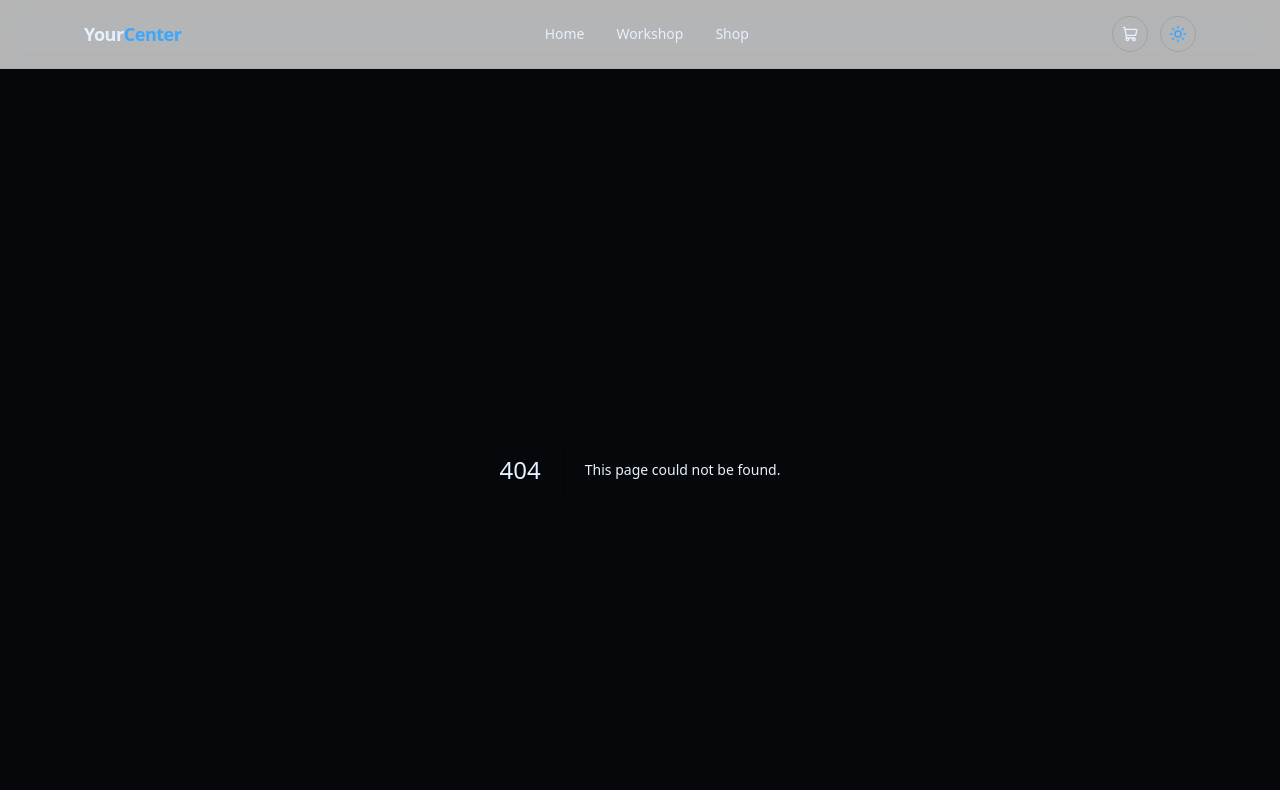
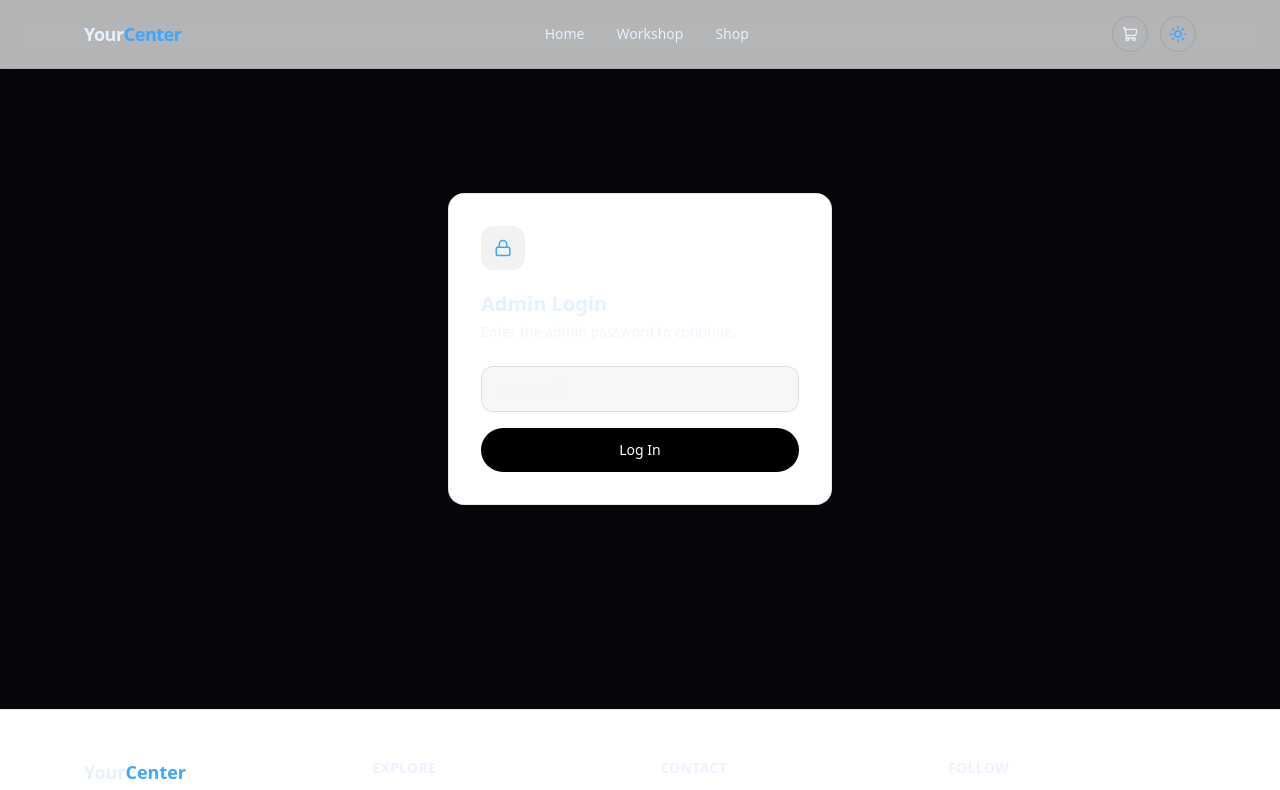
Before and after one commit to DEBOJEETDAS36/qplz, a Next.js app: page /admin/login in a window 1280 px wide. Before the commit this address had no page. Shown: the top 790 px of the page. Built offline with nearby package versions, Linux system fonts and the light colour scheme.

Commit message:
Admin dashboard added and working

```diff
--- /dev/null
+++ b/app/admin/contacts/page.tsx
@@ -0,0 +1,114 @@
+"use client";
+
+import { useEffect, useState } from "react";
+import { useRouter } from "next/navigation";
+import { Mail, Phone, LogOut, Inbox } from "lucide-react";
+
+interface Contact {
+  _id: string;
+  name: string;
+  email: string;
+  phone?: string;
+  program?: string;
+  message: string;
+  createdAt: string;
+}
+
+export default function AdminContactsPage() {
+  const [contacts, setContacts] = useState<Contact[]>([]);
+  const [loading, setLoading] = useState(true);
+  const router = useRouter();
+
+  useEffect(() => {
+    fetch("/api/contact")
+      .then((res) => res.json())
+      .then((data) => setContacts(data.contacts || []))
+      .catch((err) => console.error("Failed to load contacts:", err))
+      .finally(() => setLoading(false));
+  }, []);
+
+  const handleLogout = async () => {
+    await fetch("/api/admin/logout", { method: "POST" });
+    router.push("/admin/login");
+    router.refresh();
+  };
+
+  return (
+    <section className="px-5 py-12 md:py-16">
+      <div className="max-w-4xl mx-auto">
+        <div className="flex items-center justify-between mb-8">
+          <div>
+            <h1 className="text-2xl font-semibold tracking-tight">
+              Contact <span className="text-glow-blue">Submissions</span>
+            </h1>
+            <p className="text-sm opacity-70 mt-1">
+              {contacts.length} total submission{contacts.length !== 1 ? "s" : ""}
+            </p>
+          </div>
+          <button
+            onClick={handleLogout}
+            className="flex items-center gap-2 text-sm px-4 py-2 rounded-full
+                       border border-black/10 dark:border-white/10
+                       hover:border-red-500/40 hover:text-red-500 transition-all duration-300"
+          >
+            <LogOut size={14} />
+            Log out
+          </button>
+        </div>
+
+        {loading ? (
+          <div className="space-y-3">
+            {Array.from({ length: 4 }).map((_, i) => (
+              <div key={i} className="h-24 rounded-2xl bg-black/5 dark:bg-white/5 animate-pulse" />
+            ))}
+          </div>
+        ) : contacts.length === 0 ? (
+          <div className="text-center py-20">
+            <Inbox size={36} className="mx-auto mb-3 opacity-30" />
+            <p className="text-sm opacity-60">No submissions yet.</p>
+          </div>
+        ) : (
+          <div className="space-y-4">
+            {contacts.map((c) => (
+              <div
+                key={c._id}
+                className="p-5 rounded-2xl border border-black/10 dark:border-white/10
+                           bg-white dark:bg-white/[0.02]"
+              >
+                <div className="flex flex-wrap items-center justify-between gap-2 mb-3">
+                  <div className="flex items-center gap-2">
+                    <h3 className="font-semibold text-sm">{c.name}</h3>
+                    {c.program && (
+                      <span className="text-[10px] font-medium px-2.5 py-1 rounded-full bg-glow-blue/10 text-glow-blue">
+                        Workshop: {c.program}
+                      </span>
+                    )}
+                  </div>
+                  <span className="text-xs opacity-50">
+                    {new Date(c.createdAt).toLocaleString("en-IN", {
+                      dateStyle: "medium",
+                      timeStyle: "short",
+                    })}
+                  </span>
+                </div>
+
+                <div className="flex flex-wrap gap-4 text-xs opacity-70 mb-3">
+                  <span className="flex items-center gap-1.5">
+                    <Mail size={12} /> {c.email}
+                  </span>
+                  {c.phone && (
+                    <span className="flex items-center gap-1.5">
+                      <Phone size={12} /> {c.phone}
+                    </span>
+                  )}
+                </div>
+
+                <p className="text-sm leading-relaxed opacity-90">{c.message}</p>
+              </div>
+            ))}
+          </div>
+        )}
+      </div>
+    </section>
+  );
+}
--- /dev/null
+++ b/app/admin/login/page.tsx
@@ -0,0 +1,78 @@
+"use client";
+
+import { useState } from "react";
+import { useRouter } from "next/navigation";
+import { Lock } from "lucide-react";
+
+export default function AdminLoginPage() {
+  const [password, setPassword] = useState("");
+  const [error, setError] = useState("");
+  const [loading, setLoading] = useState(false);
+  const router = useRouter();
+
+  const handleSubmit = async (e: React.FormEvent) => {
+    e.preventDefault();
+    setLoading(true);
+    setError("");
+
+    try {
+      const res = await fetch("/api/admin/login", {
+        method: "POST",
+        headers: { "Content-Type": "application/json" },
+        body: JSON.stringify({ password }),
+      });
+
+      if (!res.ok) {
+        const data = await res.json();
+        setError(data.error || "Login failed");
+        return;
+      }
+
+      router.push("/admin/contacts");
+      router.refresh();
+    } catch {
+      setError("Something went wrong. Try again.");
+    } finally {
+      setLoading(false);
+    }
+  };
+
+  return (
+    <section className="min-h-[70vh] flex items-center justify-center px-5">
+      <div className="w-full max-w-sm p-8 rounded-2xl border border-black/10 dark:border-white/10 bg-white dark:bg-white/[0.02]">
+        <div className="w-11 h-11 rounded-xl flex items-center justify-center mb-5 bg-black/5 dark:bg-glow-blue/10 text-glow-blue">
+          <Lock size={18} />
+        </div>
+        <h1 className="text-xl font-semibold mb-1">Admin Login</h1>
+        <p className="text-sm opacity-70 mb-6">Enter the admin password to continue.</p>
+
+        <form onSubmit={handleSubmit} className="space-y-4">
+          <input
+            type="password"
+            value={password}
+            onChange={(e) => setPassword(e.target.value)}
+            placeholder="Password"
+            className="w-full px-4 py-3 rounded-xl text-sm
+                       bg-black/[0.03] dark:bg-white/[0.03]
+                       border border-black/10 dark:border-white/10
+                       focus:outline-none focus:border-glow-blue/60
+                       dark:focus:shadow-[0_0_15px_rgba(59,167,255,0.2)]
+                       transition-all duration-300"
+          />
+          {error && <p className="text-xs text-red-500">{error}</p>}
+
+          <button
+            type="submit"
+            disabled={loading}
+            className="w-full px-6 py-3 rounded-full text-sm font-medium
+                       bg-black text-white dark:bg-glow-blue dark:text-black
+                       hover:opacity-90 transition-all duration-300
+                       disabled:opacity-50"
+          >
+            {loading ? "Checking..." : "Log In"}
+          </button>
+        </form>
+      </div>
+    </section>
+  );
+}
```
